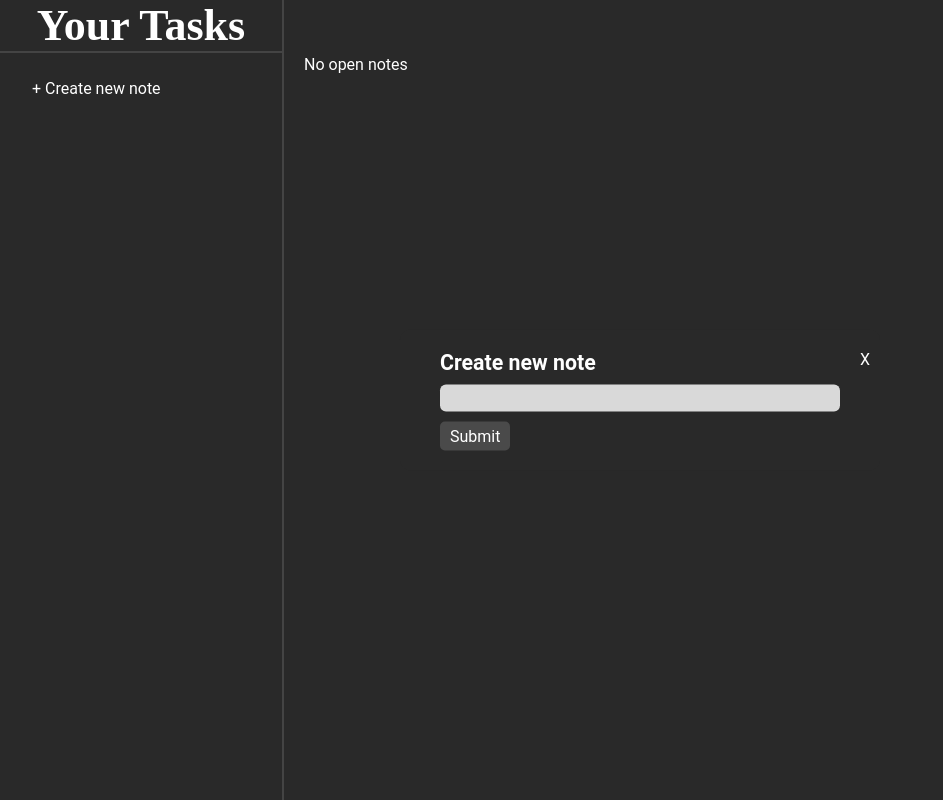
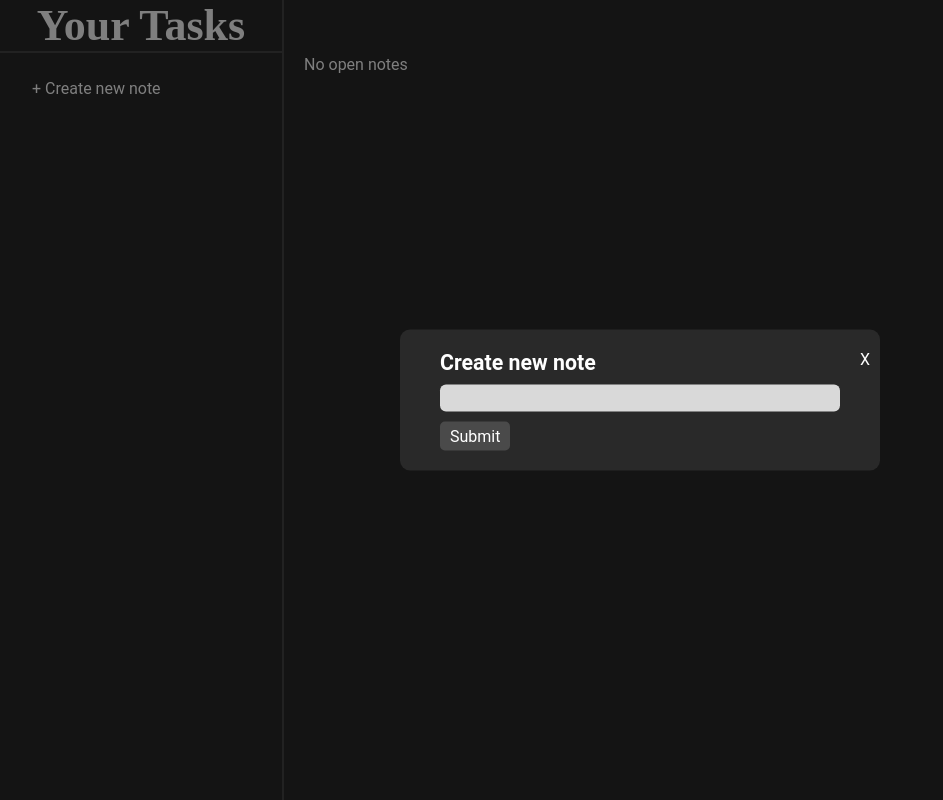
Before and after one commit to vinicius-arg/ReactToDo, a React (Create React App) app: page / in a window 1280 px wide. Both pictures are taken after a click on the item "+ Create new note". Shown: the whole page, without its empty margins (0-943 px from the left). Built offline with nearby package versions, Linux system fonts and the light colour scheme; a web font is replaced by a local one.

Commit message:
feat: Form funcionalities and styles

```diff
--- a/src/components/Container.jsx
+++ b/src/components/Container.jsx
@@ -1,21 +1,27 @@
-import React from "react";
+import React, { useState } from "react";
 import Task from "../classes/Task";
 import Item from "./Item";
 import Form from "./Form";
 
 function Container({note, id, addTask, doneTask}) {
+    const [showForm, setShowForm] = useState('');
+
     function add() {
-        console.log('new task');
+        setShowForm("show-form");
+    }
+
+    function hideForm() {
+        setShowForm('');
     }
 
     if (id >= 0 && id != null) {
         return(<div className="container">
                 <h2>{note.title}</h2>
                 <ul>
-                    {note.content.map(item => <Item handleClick={() => {}} doneTask={doneTask} title={item.text} id={item.id} done={item.done} checkBox={true}></Item>)}
-                    <li onClick={add} key="#">+ Create new task</li>
+                    {note.content.map(item => <Item handleClick={() => {}} doneTask={doneTask} close={() => {}} title={item.text} id={item.id} done={item.done} checkBox={true}></Item>)}
+                    <li className="create-btn" onClick={add} key="#">+ Create new task</li>
                 </ul>
-                <Form  title="Create new task" onAdd={addTask} Class={Task} parentId={id}></Form>
+                { showForm ? <Form  title="Create new task" hideForm={hideForm} onAdd={addTask} Class={Task} parentId={id}/> : <></> }
             </div>);
     } else {
         return(
--- a/src/components/Form.jsx
+++ b/src/components/Form.jsx
@@ -1,6 +1,7 @@
 import React, { useState } from "react";
+import ScreenProtector from "./ScreenProtector";
 
-function Form({title, onAdd, Class, parentId}) {
+function Form({title, hideForm, onAdd, Class, parentId}) {
     const [text, setText] = useState('');
 
     // Changes the state text for the input value
@@ -14,14 +15,22 @@ function Form({title, onAdd, Class, parentId}) {
         event.preventDefault();
         onAdd(new Class(text, parentId));
         setText('');
+        hideForm();
     }
 
-    return(<form className="form">
-        <h2>{title}</h2>
-        <span className="close">X</span>
-        <input onChange={handleChange} type="text" value={text}></input>
-        <button className="submit" onClick={addItem}>Submit</button>
-    </form>);
+    function del() {
+        hideForm();
+    }
+
+    return(<>
+        <ScreenProtector/>
+        <form className="form">
+            <h2>{title}</h2>
+            <span onClick={del} className="close">X</span>
+            <input onChange={handleChange} type="text" value={text}></input>
+            <button className="submit" onClick={addItem}>Submit</button>
+        </form>
+    </>);
 }
 
 export default Form;
--- a/src/components/Item.jsx
+++ b/src/components/Item.jsx
@@ -1,12 +1,12 @@
 import React, { useState } from "react";
 
-function Item({handleClick, closeNote, doneTask, title, id, done, checkBox}) {
+function Item({handleClick, close, doneTask, title, id, done, checkBox}) {
     const [deleted, setDeleted] = useState(false);
 
     function del(event) {
         event.stopPropagation();
         setDeleted(true);
-        closeNote(id);
+        close(id);
     }
 
     // Included in case of checkable item
--- a/src/components/Navbar.jsx
+++ b/src/components/Navbar.jsx
@@ -1,19 +1,25 @@
-import React from "react";
+import React, { useState } from "react";
 import Item from "./Item";
 import Form from "./Form";
 import Note from "../classes/Note";
 
 function Navbar({notes, handleNotes, addNote, closeNote}) {
+    const [showForm, setShowForm] = useState(false);
+
     function add() {
-        console.log('new note');
+        setShowForm(true);
+    }
+
+    function hideForm() {
+        setShowForm(false);
     }
 
     return(<nav className="navbar">
             <ul>
-                {notes.map(item => <Item handleClick={handleNotes} title={item.title} id={item.id} closeNote={closeNote}></Item>)}
-                <li onClick={add} key="#">+ Create new note</li>
+                {notes.map(item => <Item handleClick={handleNotes} title={item.title} id={item.id} close={closeNote}/>)}
+                <li className="create-btn" onClick={add} key="#">+ Create new note</li>
             </ul>
-            <Form title="Create new note" onAdd={addNote} Class={Note}></Form>
+            { showForm ? <Form title="Create new note" hideForm={hideForm} onAdd={addNote} Class={Note}/> : <></>}
         </nav>);
 }
 
--- a/src/index.css
+++ b/src/index.css
@@ -22,6 +22,10 @@ ul {
   font-size: 12pt;
 }
 
+.note-content {
+  width: 100%;
+}
+
 .navbar .item {
   border-radius: 8px;
   transition: 200ms;
@@ -32,8 +36,10 @@ ul {
   cursor: pointer;
 }
 
-.navbar li:hover {
+.navbar li:hover,
+.create-btn:hover {
   font-weight: 500;
+  cursor: pointer;
 }
 
 li {
@@ -125,16 +131,27 @@ span {
   padding: 20px;
 }
 
+.screen-protector {
+  /* opacity: 0; */
+  position: absolute;
+  top: 0; left: 0;
+  background: #000;
+  opacity: 0.5;
+  width: 100vw;
+  height: 100vh;
+  transition: 200ms;
+}
+
 .form {
+  /* opacity: 0; */
   background: #292929;
   position: absolute;
-  top: 50%;
-  left: 50%;
+  top: 50%; left: 50%;
   transform: translate(-50%, -50%);
   border-radius: 10px;
   padding: 10px 40px;
   width: 400px;
-  /* display: none; */
+  transition: 200ms;
 }
 
 .form * {
@@ -171,6 +188,7 @@ span {
 
 .form .close {
   position: absolute;
+  cursor: pointer;
   right: 10px;
   top: 10px;
 }
```
